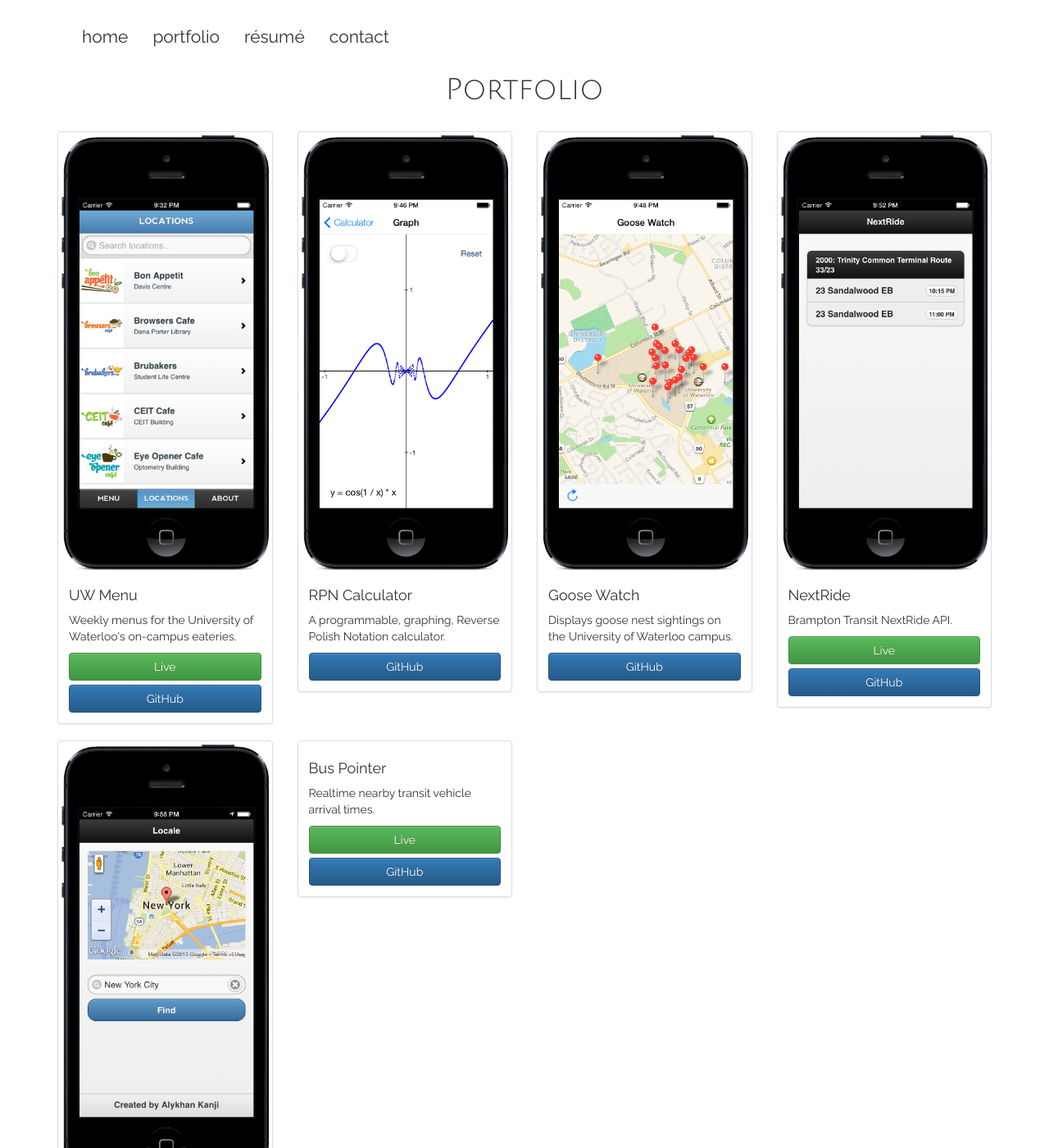
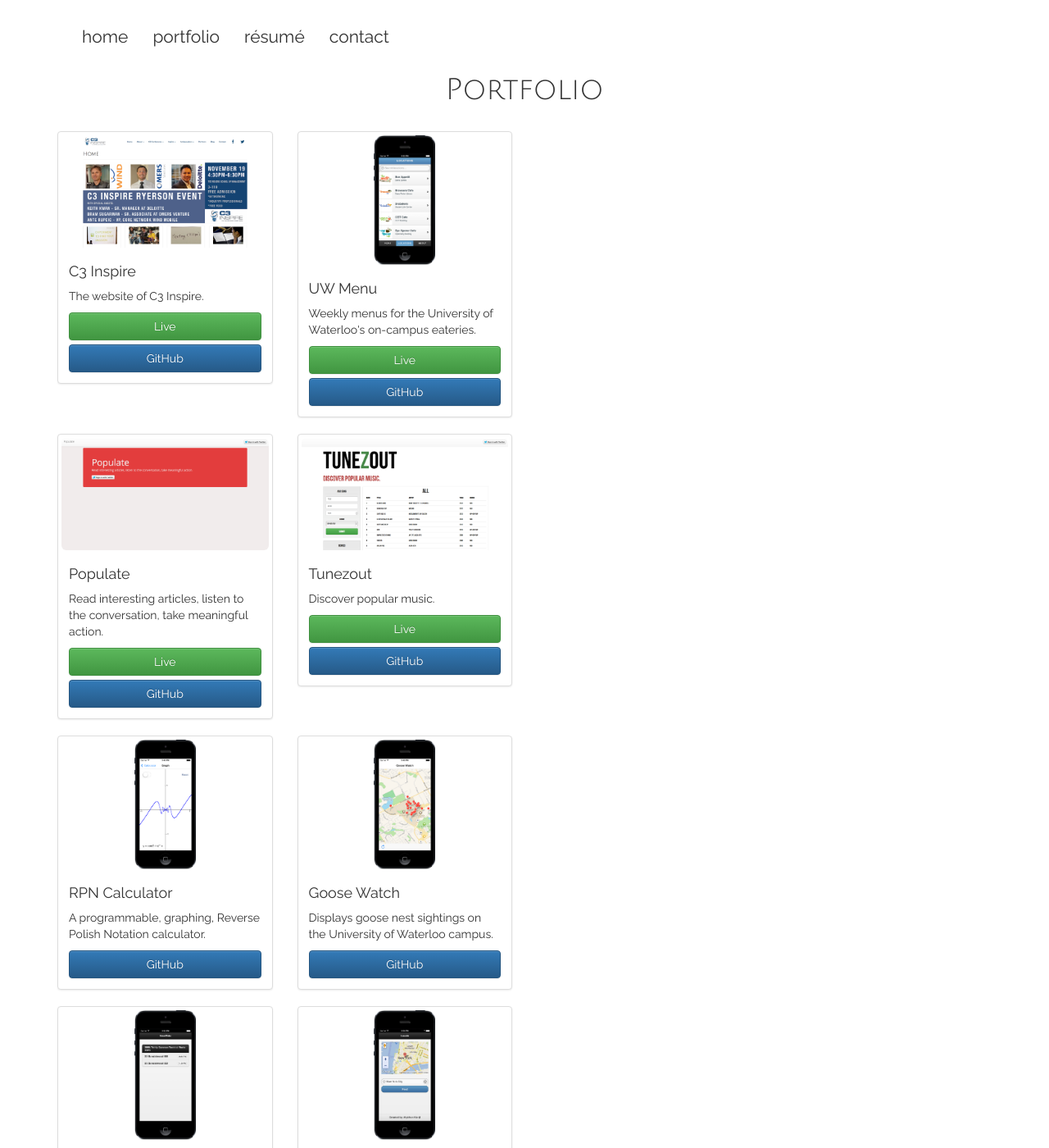
Before and after one commit to alykhank/alykhank.github.io, a Jekyll site: the page built from portfolio.html, in a window 1280 px wide and 1400 px high. Shown: the whole window at 82% size. Built offline with Jekyll 4.4.1, drawn with Linux system fonts in a browser that asks for light colours; nearby versions of some CDN libraries; Markdown is read by kramdown in place of the engine named in the settings; comment, search, counter and statistics services are not loaded; some of the changed text lies outside the part shown.

Commit message:
Use _data/projects.yml for portfolio

```diff
--- a/portfolio.html
+++ b/portfolio.html
@@ -6,129 +6,24 @@
 <h1 class="text-center section-title">Portfolio</h1>
 <br>
 <div class="row">
+{% for p in site.data.projects %}
 	<div class="col-xs-6 col-sm-3">
 		<div class="thumbnail">
-			<img src="img/uwmenu.png" alt="UW Menu" class="img-rounded img-responsive">
+			{% if p.thumbnail %}
+			<img src="img/{{ p.thumbnail }}.png" alt="{{ p.title }}" {% if p.thumbnail_tall %}width="75"{% endif %} class="img-rounded img-responsive">
+			{% endif %}
 			<div class="caption">
-				<h4>UW Menu</h4>
-				<p>Weekly menus for the University of Waterloo's on-campus eateries.</p>
-				<a href="http://uwmenu.com" target="_blank" class="btn btn-success btn-block">Live</a>
-				<a href="https://github.com/alykhank/FoodMenu" target="_blank" class="btn btn-primary btn-block">GitHub</a>
+				<h4>{{ p.title }}</h4>
+				<p>{{ p.caption }}</p>
+				{% if p.live %}
+				<a href="{{ p.live }}" target="_blank" class="btn btn-success btn-block">Live</a>
+				{% endif %}
+				{% if p.github %}
+				<a href="{{ p.github }}" target="_blank" class="btn btn-primary btn-block">GitHub</a>
+				{% endif %}
 			</div>
 		</div>
 	</div>
-	<div class="col-xs-6 col-sm-3">
-		<div class="thumbnail">
-			<img src="img/calculator.png" alt="Calculator" class="img-rounded img-responsive">
-			<div class="caption">
-				<h4>RPN Calculator</h4>
-				<p>A programmable, graphing, Reverse Polish Notation calculator.</p>
-				<a href="https://github.com/alykhank/calculator" target="_blank" class="btn btn-primary btn-block">GitHub</a>
-			</div>
-		</div>
-	</div>
-	<div class="clearfix visible-xs"></div>
-	<div class="col-xs-6 col-sm-3">
-		<div class="thumbnail">
-			<img src="img/goosewatch.png" alt="NextRide" class="img-rounded img-responsive">
-			<div class="caption">
-				<h4>Goose Watch</h4>
-				<p>Displays goose nest sightings on the University of Waterloo campus.</p>
-				<a href="https://github.com/alykhank/GooseWatch" target="_blank" class="btn btn-primary btn-block">GitHub</a>
-			</div>
-		</div>
-	</div>
-	<div class="col-xs-6 col-sm-3">
-		<div class="thumbnail">
-			<img src="img/nextride.png" alt="NextRide" class="img-rounded img-responsive">
-			<div class="caption">
-				<h4>NextRide</h4>
-				<p>Brampton Transit NextRide API.</p>
-				<a href="http://nextride.alykhan.com" target="_blank" class="btn btn-success btn-block">Live</a>
-				<a href="https://github.com/alykhank/NextRide" target="_blank" class="btn btn-primary btn-block">GitHub</a>
-			</div>
-		</div>
-	</div>
-	<div class="clearfix"></div>
-	<div class="col-xs-6 col-sm-3">
-		<div class="thumbnail">
-			<img src="img/locale.png" alt="Locale" class="img-rounded img-responsive">
-			<div class="caption">
-				<h4>Locale</h4>
-				<p>A location-aware alarm.</p>
-				<a href="http://alykhan.com/locale/" target="_blank" class="btn btn-success btn-block">Live</a>
-				<a href="https://github.com/alykhank/locale" target="_blank" class="btn btn-primary btn-block">GitHub</a>
-			</div>
-		</div>
-	</div>
-	<div class="col-xs-6 col-sm-3">
-		<div class="thumbnail">
-			<!-- <img src="img/buspointer.png" alt="Bus Pointer" class="img-rounded img-responsive"> -->
-			<div class="caption">
-				<h4>Bus Pointer</h4>
-				<p>Realtime nearby transit vehicle arrival times.</p>
-				<a href="http://buspointer.alykhan.com" target="_blank" class="btn btn-success btn-block">Live</a>
-				<a href="https://github.com/AliceYuan/LinkedinHackTransit" target="_blank" class="btn btn-primary btn-block">GitHub</a>
-			</div>
-		</div>
-	</div>
-	<div class="clearfix"></div>
-	<div class="col-xs-6 col-sm-4">
-		<div class="thumbnail">
-			<img src="img/c3inspire.png" alt="C3 Inspire" class="img-rounded img-responsive">
-			<div class="caption">
-				<h4>C3 Inspire</h4>
-				<p>The website of C3 Inspire.</p>
-				<a href="http://c3inspire.com" target="_blank" class="btn btn-success btn-block">Live</a>
-				<a href="https://github.com/c3inspire/c3inspire.github.io" target="_blank" class="btn btn-primary btn-block">GitHub</a>
-			</div>
-		</div>
-	</div>
-	<div class="col-xs-6 col-sm-4">
-		<div class="thumbnail">
-			<img src="img/tunezout.png" alt="Tunezout" class="img-rounded img-responsive">
-			<div class="caption">
-				<h4>Tunezout</h4>
-				<p>Discover popular music.</p>
-				<a href="http://www.tunezout.com/" target="_blank" class="btn btn-success btn-block">Live</a>
-				<a href="https://github.com/alykhank/Tunezout" target="_blank" class="btn btn-primary btn-block">GitHub</a>
-			</div>
-		</div>
-	</div>
-	<div class="clearfix visible-xs"></div>
-	<div class="col-xs-6 col-sm-4">
-		<div class="thumbnail">
-			<img src="img/populate.png" alt="Populate" class="img-rounded img-responsive">
-			<div class="caption">
-				<h4>Populate</h4>
-				<p>Read interesting articles, listen to the conversation, take meaningful action.</p>
-				<a href="http://populate-mit.herokuapp.com" target="_blank" class="btn btn-success btn-block">Live</a>
-				<a href="https://github.com/alykhank/populate" target="_blank" class="btn btn-primary btn-block">GitHub</a>
-			</div>
-		</div>
-	</div>
-	<div class="clearfix hidden-xs"></div>
-	<div class="col-xs-6 col-sm-4">
-		<div class="thumbnail">
-			<img src="img/wac2011_thumb.png" alt="WAC 2011" class="img-rounded img-responsive">
-			<div class="caption">
-				<h4>WAC 2011</h4>
-				<p>Website for World Affairs Conference 2011.</p>
-				<a href="WAC2011/" target="_blank" class="btn btn-success btn-block">Live</a>
-				<a href="https://github.com/alykhank/wac2011" target="_blank" class="btn btn-primary btn-block">GitHub</a>
-			</div>
-		</div>
-	</div>
-	<div class="col-xs-6 col-sm-4">
-		<div class="thumbnail">
-			<img src="img/wac2010_thumb.png" alt="WAC 2010" class="img-rounded img-responsive">
-			<div class="caption">
-				<h4>WAC 2010</h4>
-				<p>Website for World Affairs Conference 2010.</p>
-				<a href="WAC2010/" target="_blank" class="btn btn-success btn-block">Live</a>
-				<a href="https://github.com/alykhank/wac2010" target="_blank" class="btn btn-primary btn-block">GitHub</a>
-			</div>
-		</div>
-	</div>
-	<div class="clearfix"></div>
+	{% cycle nil, '<div class="clearfix visible-xs"></div>', nil, '<div class="clearfix"></div>' %}
+{% endfor %}
 </div>
```
Also changed, not shown: _data/projects.yml (added, +67 -0 lines).
